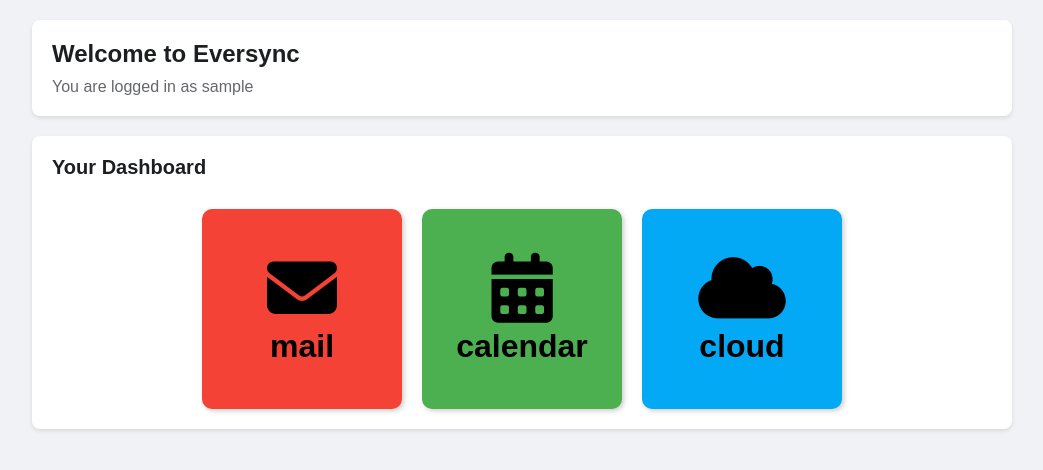
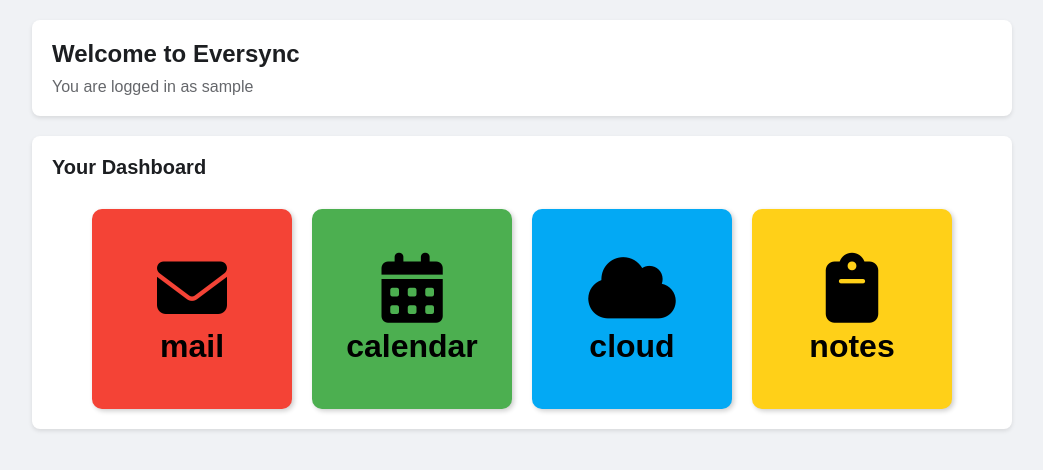
Before and after one commit to rudy3333/eversync, a Django app: page / in a window 1280 px wide. Shown: the part 82-552 px from the top of the page, without its empty margins (118-1161 px from the left). Run offline with Django 5.2, Linux system fonts and the light colour scheme; the visitor is signed in with stand-in values (Sample User, id 1); parts of the project's set-up code (start-up, migrations or seed data) failed here and were passed over.

Commit message:
add styling for event form and notes service button; implement color input background change

```diff
--- a/eversyncc/static/index-style.css
+++ b/eversyncc/static/index-style.css
@@ -130,6 +130,10 @@ background-color: #4caf50;
 background-color: #03a9f4;
 }
 
+.notes {
+    background-color: #ffd018;
+}
+
 .service-button i {
 font-size: 70px;
 margin-bottom: 5px;
--- a/index.html
+++ b/index.html
@@ -62,6 +62,14 @@
                   <i class="fas fa-cloud"></i>
                   cloud
                 </div></a>
+
+                <a href="/notes" style="text-decoration: none;"><div class="service-button notes">
+                    <i class="fa-solid fa-clipboard"></i>
+                    notes
+                </div>
+
+
+                </a>
               </div>
 
 
```
Also changed, not shown: calendar.html (+20 -1 lines).
